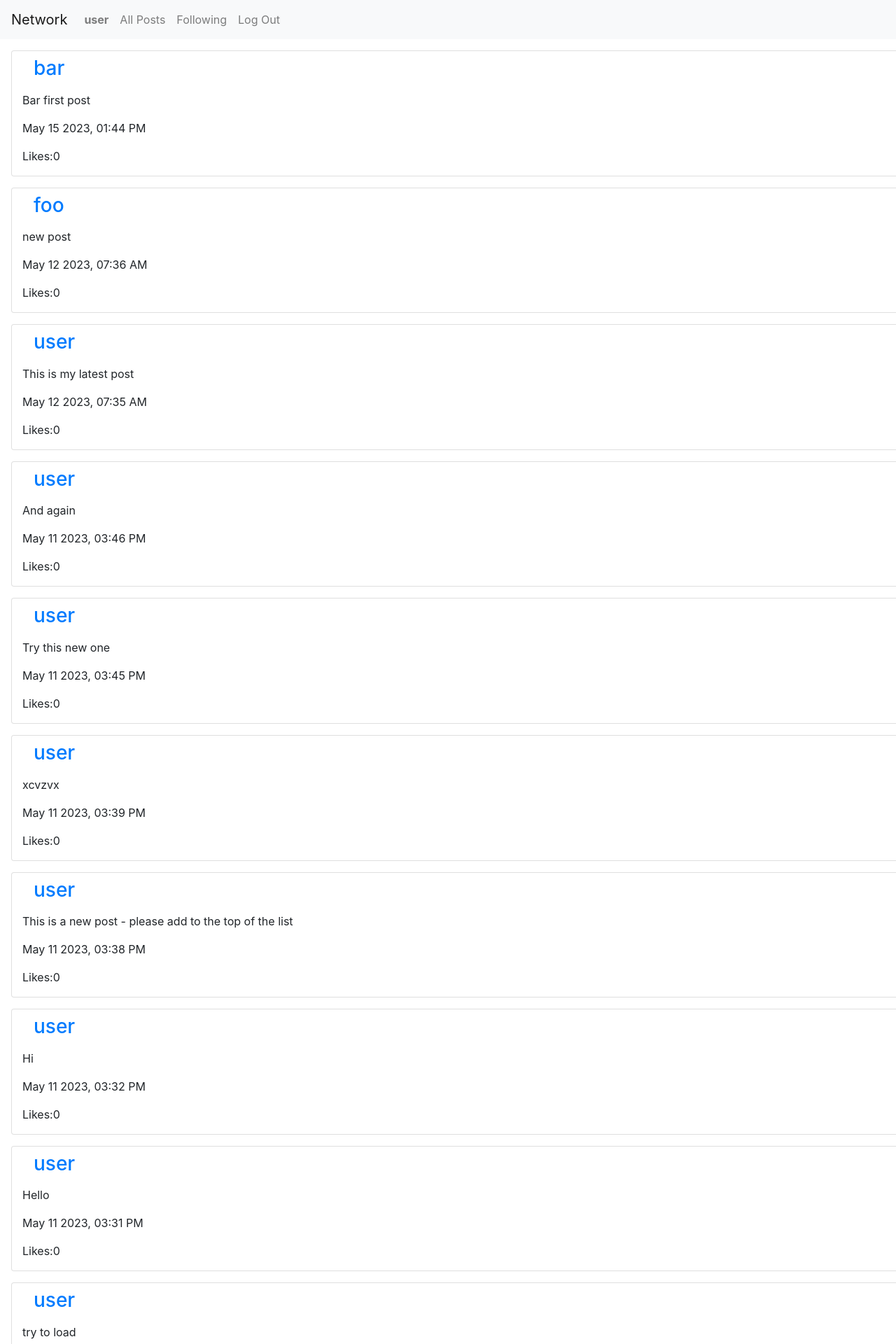
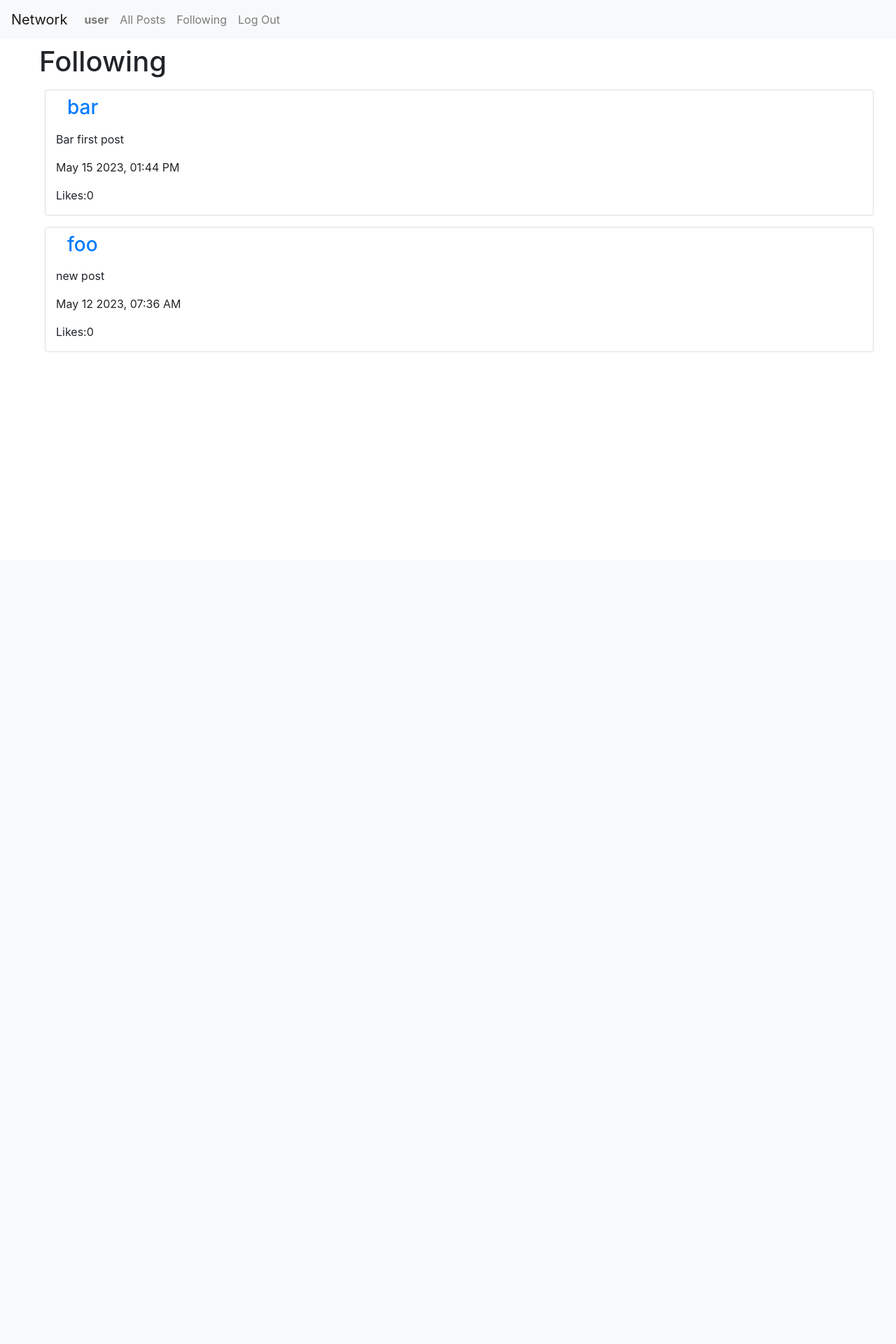
Before and after one commit to lwooly/cs50w_project4_network, a Django app: page /following/3 in a window 1280 px wide. Shown: the top 1920 px of the page at 70% size. After the commit the page ends 503 px from the top, so only its background shows below. Run offline with Django 3.2, Linux system fonts and the light colour scheme; a user stored in the database is signed in; data comes from the database, SQL or seed files in the repository; both versions use the stored data as it was after the commit; data that the repository does not hold is empty; some libraries are stand-ins or nearby versions.

Commit message:
update load posts function

```diff
--- a/network/static/network/following.js
+++ b/network/static/network/following.js
@@ -6,6 +6,10 @@ document.addEventListener("DOMContentLoaded", function() {
     // get users that current user is following
     getFollowing()
     .then(ids=> {
-        load_posts(Number(ids)); // works for one user id but load posts needs updating to work for a user id array
+        console.log(ids);
+        if (ids){
+            load_posts(ids);
+        }
+
     })
 })
--- a/network/static/network/helpers.js
+++ b/network/static/network/helpers.js
@@ -1,7 +1,9 @@
 function load_posts(user_id) {
 
     //GET request to API to load all existing posts
-    console.log(`User id: ${user_id}`);
+    console.log(`User id type check: ${user_id}`);
+
+    // fetch for current user_id, if no user id respond with all posts
     fetch(`/load_posts/${user_id ? user_id : ''}`)
     .then(response => response.json())
     .then(posts => {
--- a/network/templates/network/following.html
+++ b/network/templates/network/following.html
@@ -10,6 +10,8 @@
 <input type="hidden" id="user-id" value="{{ profile.id }}">
 <input type="hidden" id="current-user-id" value="{{ user.id }}">
 
+<div class="mx-5">
+    <h1 class="m-2">Following</h1>
     <div id="posts-view" class="">
     </div>
 </div>
--- a/network/urls.py
+++ b/network/urls.py
@@ -15,6 +15,6 @@ urlpatterns = [
     #API routes
     path("new_post", views.new_post, name="new_post"),
     path("load_posts/", views.load_posts, name="load_posts"),
-    path("load_posts/<int:user_id>", views.load_posts, name="load_user_posts"),
+    path("load_posts/<str:user_id>", views.load_posts, name="load_user_posts"),
     path("follow", views.follow, name="follow"),
 ]
--- a/network/views.py
+++ b/network/views.py
@@ -1,6 +1,8 @@
 import json
 from django.contrib.auth import authenticate, login, logout
+from django.contrib.auth.decorators import login_required
 from django.db import IntegrityError
+from django.db.models import Q
 from django.http import HttpResponse, HttpResponseRedirect, JsonResponse
 from django.shortcuts import render
 from django.urls import reverse
@@ -59,21 +61,31 @@ def profile(request, user_id):
         "profile":user
     })
 
+
+@login_required
 def following(request, user_id):
     return render(request, "network/following.html")
 
 
 def load_posts(request, user_id=None):
-    print(f"User id: {user_id}")
     if user_id is None:
         #load all posts from get request
         posts = Post.objects.all()
 
+
+
     else:
-        #load posts from that user
-        user = User.objects.get(pk=user_id)
-        posts = Post.objects.filter(user=user)
+        user_id = str(user_id)
+        user_id_list = user_id.split(',')
 
+        #update so that user_id can be an array of user ids
+        print(f"User id: {user_id_list}")
+        #load posts from users - django query to get users in the users_id array
+        users = User.objects.filter(id__in=user_id_list)
+        #add user posts to array
+        posts = Post.objects.filter(user__in=users)
+
+    #keep posts in queryset so that .orderby() can be used.
     posts = posts.order_by("-timestamp").all()
     return JsonResponse([post.serialize() for post in posts], safe=False)
 
```
Also changed, not shown: db.sqlite3.
